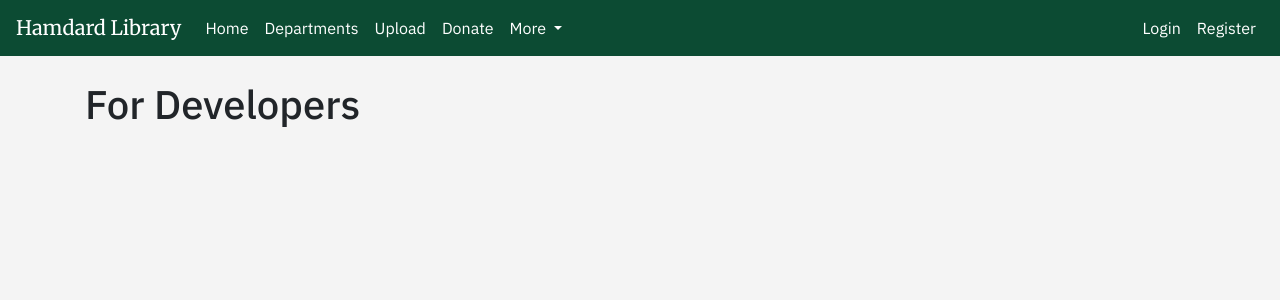
After one commit to Rachit74/hamdard-library, a Django app: page /developers/ in a window 1280 px wide. The commit adds this page. Shown: the top 300 px of the page. Run offline with Django 5.2, Linux system fonts and the light colour scheme; some libraries are stand-ins or nearby versions.

Commit message:
enable api docs and developers page

```diff
--- a/hamdard_library/library/templates/library/base.html
+++ b/hamdard_library/library/templates/library/base.html
@@ -40,6 +40,17 @@
               </li>
               <li class="nav-item active">
                 <a class="nav-link" href="{% url 'donate' %}">Donate</a>
+            </li>
+
+            <li class="nav-item dropdown">
+                <a class="nav-link dropdown-toggle" href="#" id="moreDropdown" role="button"
+                data-toggle="dropdown" aria-haspopup="true" aria-expanded="false">
+                    More
+                </a>
+                <div class="dropdown-menu" aria-labelledby="moreDropdown">
+                    <a class="dropdown-item nav-link" href="{% url 'api-docs' %}" style="color: black;">API</a>
+                    <a class="dropdown-item nav-link" href="{% url 'for-developers' %}" style="color: black;">For Developers</a>
+                </div>
             </li>
           </ul>
 
--- /dev/null
+++ b/hamdard_library/library/templates/library/for-developers.html
@@ -0,0 +1,7 @@
+{% extends "library/base.html" %}
+
+{% block content %}
+
+<h1>For Developers</h1>
+
+{% endblock %}
--- a/hamdard_library/library/urls.py
+++ b/hamdard_library/library/urls.py
@@ -12,8 +12,9 @@ urlpatterns = [
 
     path("department/<str:department_>/", views.department, name="department"),
 
+
+    # url for informational views
     path("donate/", views.donate, name="donate"),
-
-    # api docs disabled for now
-    # path("api_docs/", views.api_docs, name="api-docs")
+    path("api_docs/", views.api_docs, name="api-docs"),
+    path("developers/", views.developers, name="for-developers"),
 ]
--- a/hamdard_library/library/views.py
+++ b/hamdard_library/library/views.py
@@ -154,9 +154,17 @@ def delete_file(request, file_id):
         messages.success(request, "File Deleted!")
         return redirect(request.META.get('HTTP_REFERER', '/'))
 
+"""
+Info Views
+These views just render informational templates like donate page, API Docs and Developers / Contribution Page
+No application logic is controlled by these views
+"""
 
 def donate(request):
     return render(request, 'library/donate.html')
 
 def api_docs(request):
     return render(request, 'library/api_docs.html')
+
+def developers(request):
+    return render(request, 'library/for-developers.html')
```
